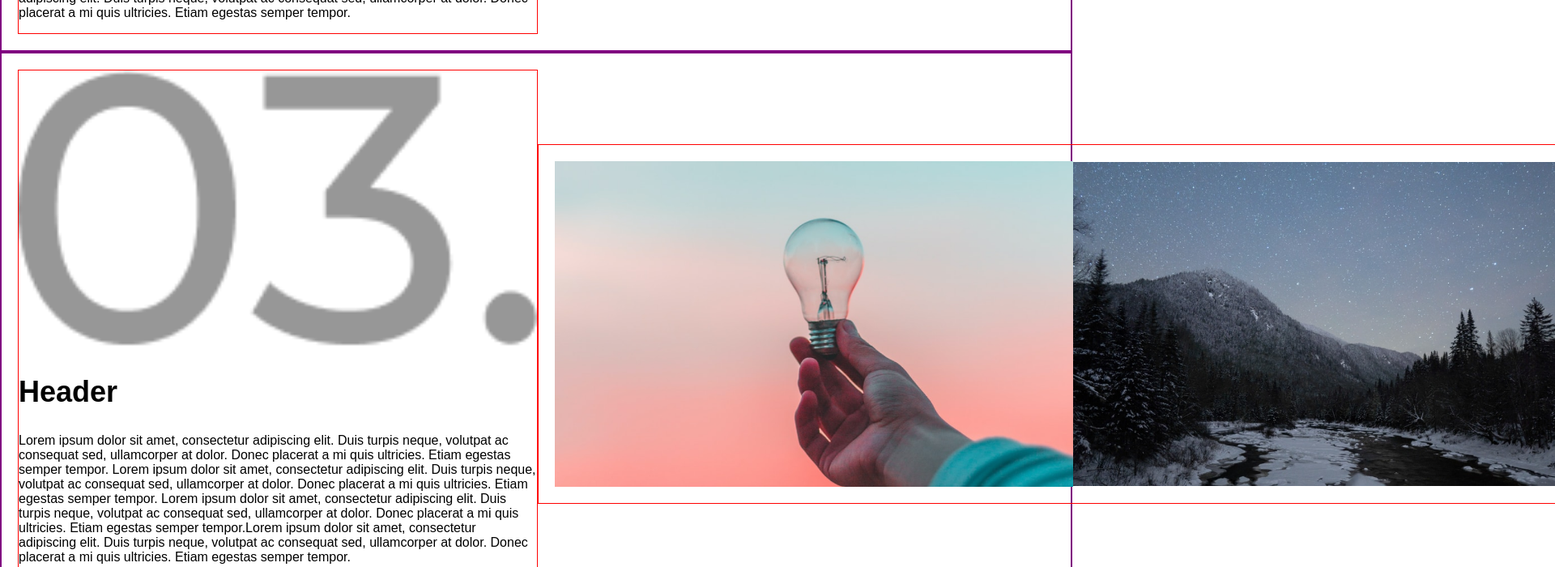
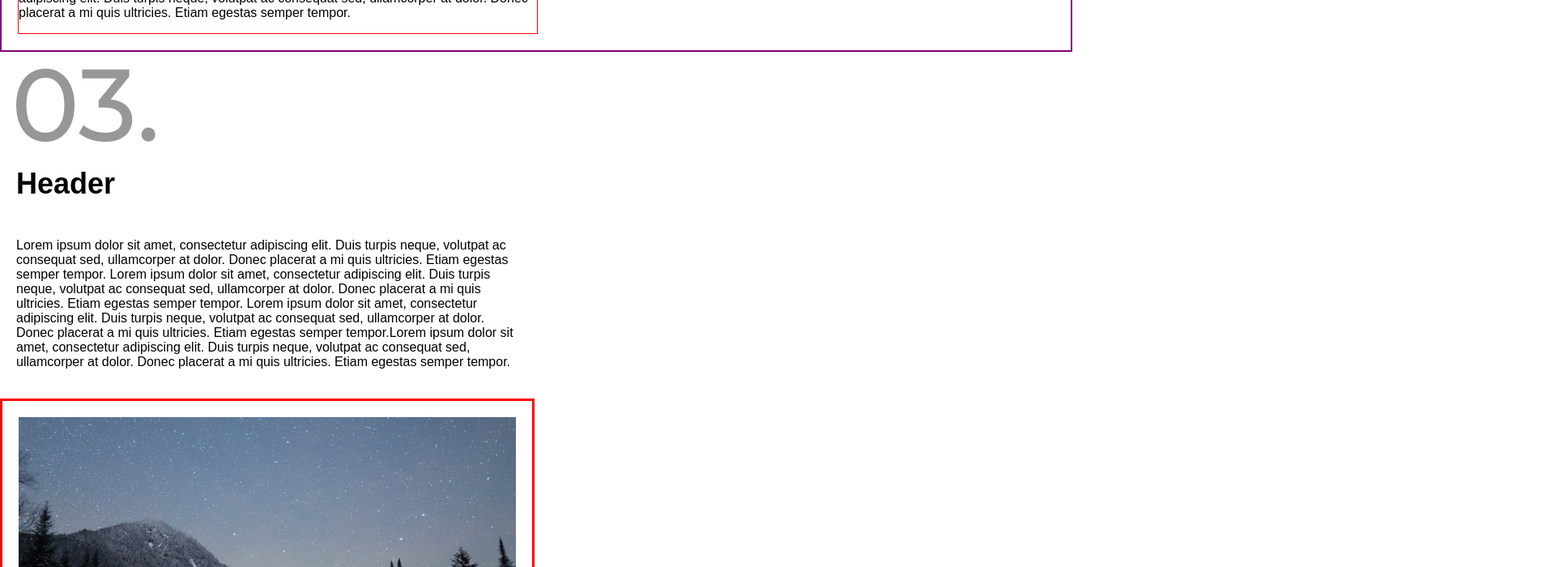
Before and after one commit to stephsorandom/ux-portfolio-lab, a plain HTML site: page casestudy.html in a window 1280 px wide. Shown: the part 3453-4153 px from the top of the page at 81% size, 1920 px wide, since content can reach past the window. Drawn offline with Linux system fonts and the light colour scheme.

Commit message:
almost live

```diff
--- a/casestudy.html
+++ b/casestudy.html
@@ -137,8 +137,8 @@
 
 
 
-<div class="pg3">
-    <div>
+<div>
+    <div class="pg4">
     <img id="c1"src="images/03..png" />
     <h2 id="content">Header</h2>
     <p id="c3">
@@ -154,12 +154,12 @@
       Duis turpis neque, volutpat ac consequat sed, ullamcorper at dolor.
       Donec placerat a mi quis ultricies. Etiam egestas semper tempor.
     </p>
-</div>
+ </div>
 
 
-<div class="pg3">
-    <img id="section3" src="images/Rectangle 40.png" />
-    <img id="section3" src="images/Icon Artwork.png" />
+ <div>
+    <img class="pg5" id="section3" src="images/Rectangle 40.png" />
+    <img class="pg5" id="section3" src="images/Icon Artwork.png" />
 </div>
 </div>
 
--- a/style.css
+++ b/style.css
@@ -173,6 +173,30 @@ footer ul li{
     width: 100px;
 }
 
+.pg3 #section3 {
+    border: 5px solid black;
+    width: 50%;
+ }
+ .pg4 {
+    display:flex;
+    flex-direction: column;
+    width: 48vw;
+    justify-content: space-evenly;
+    align-items: flex-start;
+    padding: 20px;
+}
+.pg5 {
+    border: 3px solid red;
+    /* display:flex;
+    flex-direction: column;
+    justify-content: space-evenly;
+    align-items: flex-start; */
+    width: 48vw;
+    padding: 20px;
+    position: absolute;
+
+}
+
 
 
 
@@ -215,4 +239,5 @@ footer ul li{
 
 
 
+
 }
```
